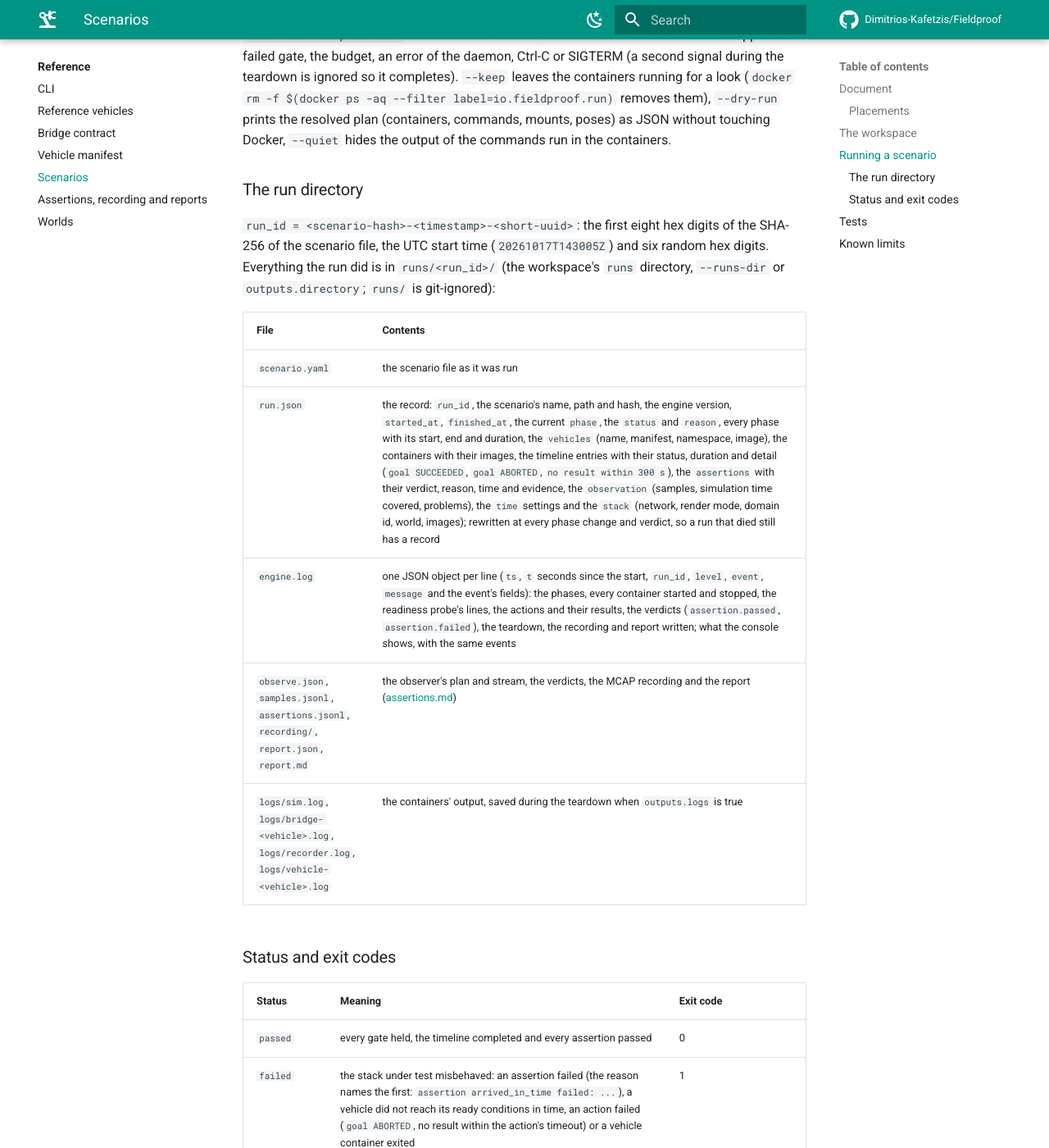
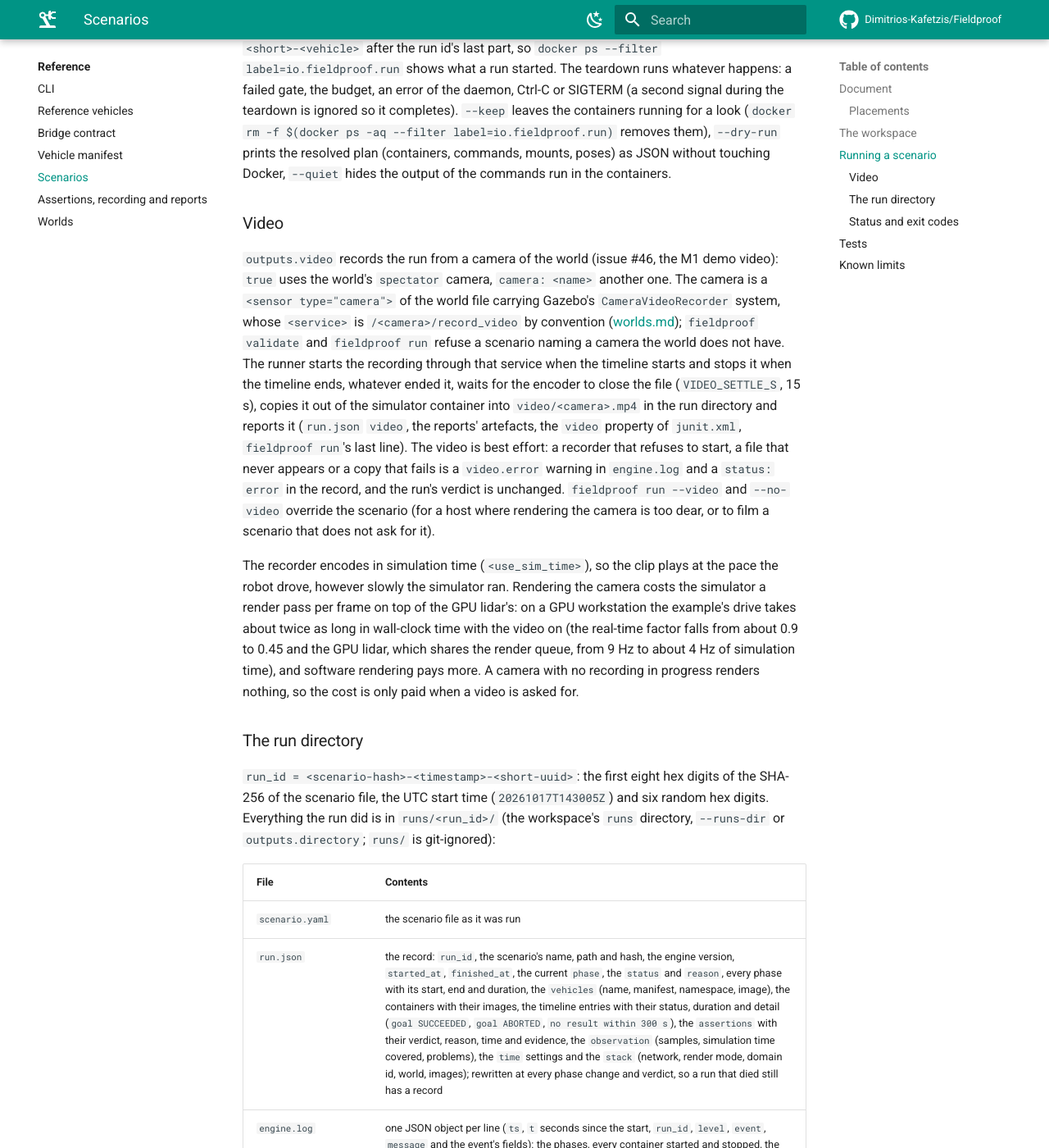
Before and after one commit to Dimitrios-Kafetzis/Fieldproof, an MkDocs documentation site: the page built from docs/reference/scenarios.md, in a window 1280 px wide and 1400 px high, scrolled down 5478 px. Shown: the whole window at 82% size. Built offline with MkDocs 1.6.1 and Material for MkDocs 9.7.7, drawn with Linux system fonts in a browser that asks for light colours; comment, search, counter and statistics services are not loaded; some of the changed text lies outside the part shown.

Commit message:
docs(docs): show the M1 demo video and document the video output
The README and the site's home page embed the clip the example scenario
records (docs/media/m1-demo.gif; the MP4 is attached to the v0.10.0
release); the scenarios, worlds, CLI and assertions pages describe
`outputs.video`, the spectator camera and its cost; the demo script
prints the video's path.

Part of #46.

```diff
--- a/docs/reference/scenarios.md
+++ b/docs/reference/scenarios.md
@@ -96,7 +96,7 @@ such as `90s`, `1m30s` or `2h`.
 | `time` | [ADR-0006](../adr/0006-sim-time-default-realtime-locked-mode.md): `mode` (`sim` by default; `realtime` validates but is refused by the runner until task P2-T04), `rtf` (target real-time factor, applied to the world's physics after it loads; absent: the world's own setting), `tolerance` (allowed deviation, recorded, enforced in the real-time-locked mode), `timeout_s` (the wall-clock budget of the run from the moment every vehicle is ready; 600 s by default) |
 | `timeline[]` | the actions of the run, in order of `at` (seconds after every vehicle is ready, wall clock in v0). One action in v0: `navigate_to_pose` with `vehicle`, `goal` (a placement in the world), `timeout_s` (300 s) and an optional `name` for the record; the event injection framework of task P2-T03 adds the rest |
 | `assertions[]` | `name` (unique) and `type` (`reach_pose`, `within_time`, `topic_rate`, `no_collision`, `topic_value`) with the parameters of the type ([assertions.md](assertions.md#the-primitives)); a `vehicle` must be one of the scenario's, a `within_time.action` the `name` of a timeline entry, a `topic_value.condition` a valid expression |
-| `outputs` | `directory` (where `runs/<run_id>` goes; the workspace's `runs` by default), `record` (record to MCAP, `false` by default) and `topics` (the allow-list; every topic when empty; the `/fieldproof/*` side channels always, [assertions.md](assertions.md#recording)), `logs` (keep the containers' logs in the run directory, `true` by default) |
+| `outputs` | `directory` (where `runs/<run_id>` goes; the workspace's `runs` by default), `record` (record to MCAP, `false` by default) and `topics` (the allow-list; every topic when empty; the `/fieldproof/*` side channels always, [assertions.md](assertions.md#recording)), `logs` (keep the containers' logs in the run directory, `true` by default), `video` (a video of the run from a camera of the world: `true` for the world's `spectator` camera, or `camera: <sensor name>` and `format: mp4`; `false` by default, see [Video](#video)) |
 
 ### Placements
 
@@ -183,6 +183,32 @@ for a look (`docker rm -f $(docker ps -aq --filter label=io.fieldproof.run)` rem
 `--dry-run` prints the resolved plan (containers, commands, mounts, poses) as JSON without
 touching Docker, `--quiet` hides the output of the commands run in the containers.
 
+### Video
+
+`outputs.video` records the run from a camera of the world (issue #46, the M1 demo video):
+`true` uses the world's `spectator` camera, `camera: <name>` another one. The camera is a
+`<sensor type="camera">` of the world file carrying Gazebo's `CameraVideoRecorder` system,
+whose `<service>` is `/<camera>/record_video` by convention
+([worlds.md](worlds.md#the-spectator-camera)); `fieldproof validate` and `fieldproof run`
+refuse a scenario naming a camera the world does not have. The runner starts the recording
+through that service when the timeline starts and stops it when the timeline ends, whatever
+ended it, waits for the encoder to close the file (`VIDEO_SETTLE_S`, 15 s), copies it out of
+the simulator container into `video/<camera>.mp4` in the run directory and reports it
+(`run.json` `video`, the reports' artefacts, the `video` property of `junit.xml`,
+`fieldproof run`'s last line). The video is best effort: a recorder that refuses to
+start, a file that never appears or a copy that fails is a `video.error` warning in
+`engine.log` and a `status: error` in the record, and the run's verdict is unchanged.
+`fieldproof run --video` and `--no-video` override the scenario (for a host where rendering
+the camera is too dear, or to film a scenario that does not ask for it).
+
+The recorder encodes in simulation time (`<use_sim_time>`), so the clip plays at the pace
+the robot drove, however slowly the simulator ran. Rendering the camera costs the simulator a
+render pass per frame on top of the GPU lidar's: on a GPU workstation the example's drive takes
+about twice as long in wall-clock time with the video on (the real-time factor falls from about
+0.9 to 0.45 and the GPU lidar, which shares the render queue, from 9 Hz to about 4 Hz of
+simulation time), and software rendering pays more. A camera with no recording in progress
+renders nothing, so the cost is only paid when a video is asked for.
+
 ### The run directory
 
 `run_id = <scenario-hash>-<timestamp>-<short-uuid>`: the first eight hex digits of the SHA-256
@@ -195,7 +221,8 @@ or `outputs.directory`; `runs/` is git-ignored):
 | `scenario.yaml` | the scenario file as it was run |
 | `run.json` | the record: `run_id`, the scenario's name, path and hash, the engine version, `started_at`, `finished_at`, the current `phase`, the `status` and `reason`, every phase with its start, end and duration, the `vehicles` (name, manifest, namespace, image), the containers with their images, the timeline entries with their status, duration and detail (`goal SUCCEEDED`, `goal ABORTED`, `no result within 300 s`), the `assertions` with their verdict, reason, time and evidence, the `observation` (samples, simulation time covered, problems), the `time` settings and the `stack` (network, render mode, domain id, world, images); rewritten at every phase change and verdict, so a run that died still has a record |
 | `engine.log` | one JSON object per line (`ts`, `t` seconds since the start, `run_id`, `level`, `event`, `message` and the event's fields): the phases, every container started and stopped, the readiness probe's lines, the actions and their results, the verdicts (`assertion.passed`, `assertion.failed`), the teardown, the recording and report written; what the console shows, with the same events |
-| `observe.json`, `samples.jsonl`, `assertions.jsonl`, `recording/`, `report.json`, `report.md` | the observer's plan and stream, the verdicts, the MCAP recording and the report ([assertions.md](assertions.md#the-run-directory)) |
+| `observe.json`, `samples.jsonl`, `assertions.jsonl`, `recording/`, `report.json`, `report.md`, `junit.xml` | the observer's plan and stream, the verdicts, the MCAP recording and the reports ([assertions.md](assertions.md#the-run-directory)) |
+| `video/<camera>.mp4` | the video of the run from the world's camera, when `outputs.video` is set ([Video](#video)) |
 | `logs/sim.log`, `logs/bridge-<vehicle>.log`, `logs/recorder.log`, `logs/vehicle-<vehicle>.log` | the containers' output, saved during the teardown when `outputs.logs` is true |
 
 ### Status and exit codes
```
Also changed, not shown: README.md (+19 -5 lines), docs/index.md (+12 -4 lines), docs/reference/assertions.md (+1 -0 lines), docs/reference/cli.md (+1 -1 lines), docs/reference/worlds.md (+14 -0 lines), docs/setup/ci.md (+2 -1 lines), examples/scenarios/README.md (+1 -1 lines), docs/media/m1-demo.gif (added), 1 other file.
